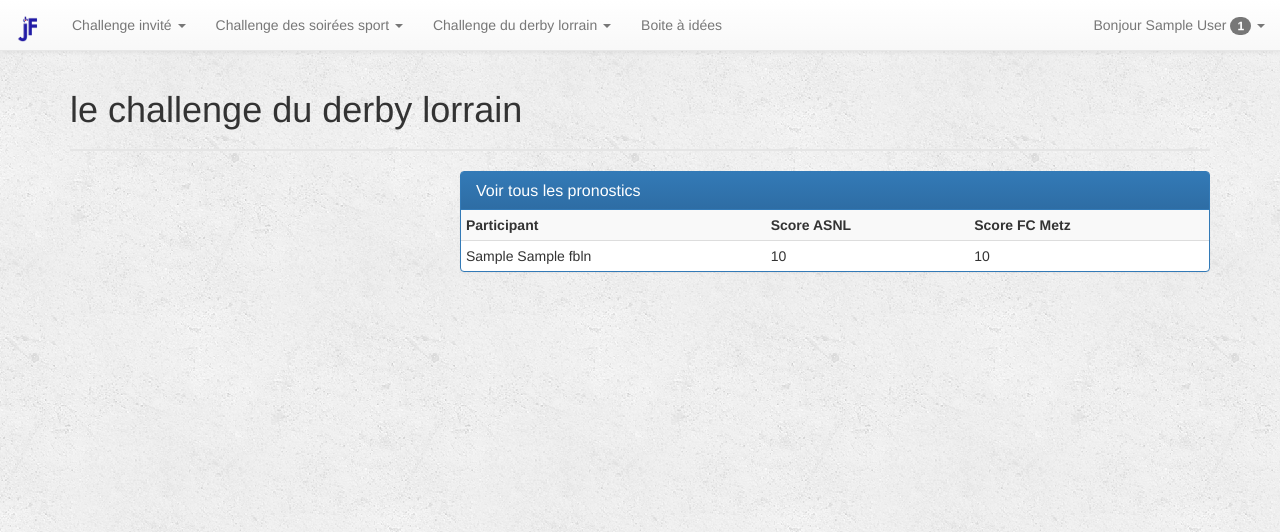
After one commit to dnj855/servicejf, a PHP site: page /cdrb.php in a window 1280 px wide. The commit adds this page. Shown: the top 532 px of the page. Run offline with PHP 8.4, Linux system fonts and the light colour scheme; the visitor is signed in with stand-in values (Sample User, id 1); tables that the repository leaves empty or names only in its code hold one stand-in row (values such as "Sample post"); a stand-in replaces the project's code that opens the database connection; some libraries are stand-ins or nearby versions.

Commit message:
Adding a new challenge.

```diff
--- a/ar_ajout_personnel_traitement.php
+++ b/ar_ajout_personnel_traitement.php
@@ -12,7 +12,7 @@ if ($_SESSION['admin'] == 0) {
         $mdp = htmlspecialchars($_POST['mdp']);
         $_POST['service'] = (int) $_POST['service'];
 
-        $ajout_personnel = $bdd->prepare('INSERT INTO personnel_fbln (nom, prenom, service_id, pseudo, cadre, css, mdp, admin, actif) VALUES (:nom, :prenom, :service, :pseudo, :cadre, :css, :mdp, :admin, 1)');
+        $ajout_personnel = $bdd->prepare('INSERT INTO personnel_fbln (nom, prenom, service_id, pseudo, cadre, css, mdp, admin, actif, cdrb) VALUES (:nom, :prenom, :service, :pseudo, :cadre, :css, :mdp, :admin, 1, 0)');
 
         $ajout_personnel->execute(array(
             'nom' => $nom,
--- /dev/null
+++ b/cdrb.php
@@ -0,0 +1,24 @@
+<?php
+
+include('auth.php');
+
+if ($_SESSION['cdrb'] == 0 && isset($_POST['id'])) {
+    $req = $bdd->prepare('INSERT INTO cdrb (id_participant, score_fcmetz, score_asnl) VALUES (:id, :score_fcmetz, :score_asnl)');
+    $req->execute(array(
+        'id' => $_POST['id'],
+        'score_fcmetz' => $_POST['score_fcmetz'],
+        'score_asnl' => $_POST['score_asnl']
+    ));
+
+    $query = $bdd->prepare('UPDATE personnel_fbln SET cdrb = 1 WHERE id = ?');
+    $query->execute(array(
+        $_SESSION['id']
+    ));
+
+    $_SESSION['cdrb'] = 1;
+    header('location:cdrb.php');
+} elseif ($_SESSION['cdrb'] == 0) {
+    include ("cdrb_formulaire.php");
+} else {
+    include ("cdrb_pronostics.php");
+}
--- /dev/null
+++ b/cdrb_pronostics.php
@@ -0,0 +1,59 @@
+<!DOCTYPE html>
+<html>
+    <head>
+        <meta charset="utf-8" />
+        <title>Service j&f: - le challenge du derby lorrain</title>
+        <link href="assets/css/bootstrap.min.css" rel="stylesheet" type="text/css" />
+        <link href="assets/css/bootstrap-theme.min.css" rel="stylesheet" type="text/css" />
+        <link href="assets/css/design.css" rel="stylesheet" type="text/css" />
+    </head>
+    <body>
+        <?php include('nav_menu.php') ?>
+        <div class="container">
+            <header class="page-header">
+                <h1>le challenge du derby lorrain</h1>
+            </header>
+            <section class="row">
+                <div class="col-md-8 col-md-offset-4">
+                    <div class="panel panel-primary">
+                        <div class="panel-heading">
+                            <h4 class="panel-title">Voir tous les pronostics</h4>
+                        </div>
+                        <table class="table table-condensed table-striped">
+                            <tr>
+                                <th>Participant</th>
+                                <th>Score ASNL</th>
+                                <th>Score FC Metz</th>
+                            </tr>
+                            <?php
+                            $pronostics = getCdrb($bdd);
+                            foreach ($pronostics as $prono) {
+                                ?>
+                                <tr>
+                                    <td><?php
+                                        $identite = getUserIdentity($bdd, $prono['id_participant']);
+                                        echo $identite['prenom'] . ' ';
+                                        echo $identite['nom'];
+                                        ?>
+                                    </td>
+                                    <td>
+                                        <?php echo $prono['score_asnl'] ?>
+                                    </td>
+                                    <td>
+                                        <?php echo $prono['score_fcmetz'] ?>
+                                    </td>
+                                </tr>
+                                <?php
+                            }
+                            ?>
+                        </table>
+                    </div>
+                </div>
+            </section>
+        </div>
+        <!-- jQuery (necessary for Bootstrap's JavaScript plugins) -->
+        <script src="https://ajax.googleapis.com/ajax/libs/jquery/1.11.1/jquery.min.js"></script>
+        <!-- Include all compiled plugins (below), or include individual files as needed -->
+        <script src="assets/js/bootstrap.min.js"></script>
+    </body>
+</html>
--- a/fonctions.php
+++ b/fonctions.php
@@ -105,6 +105,7 @@ function setSessionVariables($bdd, $id) {
     $_SESSION['admin'] = $pseudo['admin'];
     $_SESSION['service'] = $pseudo['service_id'];
     $_SESSION['css'] = $pseudo['css'];
+    $_SESSION['cdrb'] = $pseudo['cdrb'];
 }
 
 function getCiResults($bdd, $id = '') {
@@ -224,3 +225,9 @@ function ratio($valeur, $total) {
     $resultat = $valeur / $total;
     return $resultat;
 }
+
+function getCdrb($bdd) {
+    $query = $bdd->query('SELECT * FROM cdrb ORDER BY id');
+    $pronostics = $query->fetchAll();
+    return $pronostics;
+}
--- a/nav_menu.php
+++ b/nav_menu.php
@@ -27,6 +27,21 @@
                             <li><a href="css.php">Saisir une soirée sport</a></li>
                         <?php } ?>
                         <li><a href="css_resultats.php">Consulter les résultats provisoires</a></li>
+                    </ul>
+                </li>
+                <li class="dropdown">
+                    <a href="#" class="dropdown-toggle" data-toggle="dropdown" role="button" aria-haspopup="true" aria-expanded="false">Challenge du derby lorrain <span class="caret"></span></a>
+                    <ul class="dropdown-menu">
+                        <li><a href="cdrb.php">
+                                <?php
+                                if ($_SESSION['cdrb'] == 0) {
+                                    echo "Clique ici pour tenter ta chance";
+                                } else {
+                                    echo "Tu as déjà participé. Voir les autres pronostics";
+                                }
+                                ?>
+                            </a>
+                        </li>
                     </ul>
                 </li>
                 <li> <a href="bai.php">Boite à idées</a></li>
```
Also changed, not shown: cdrb_formulaire.php (added, +66 -0 lines), index.php (+25 -3 lines).
